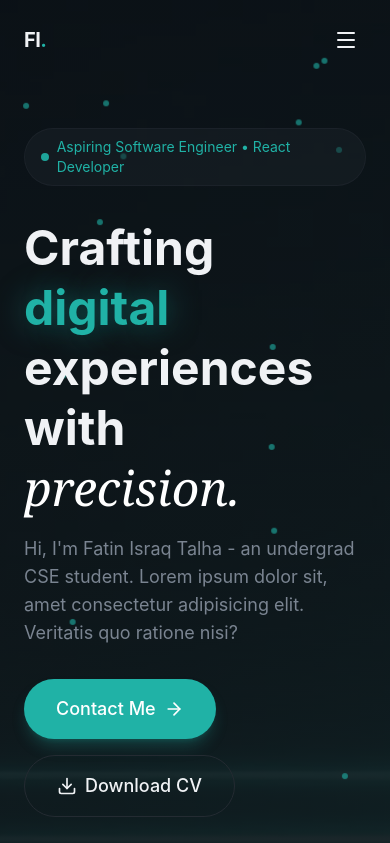
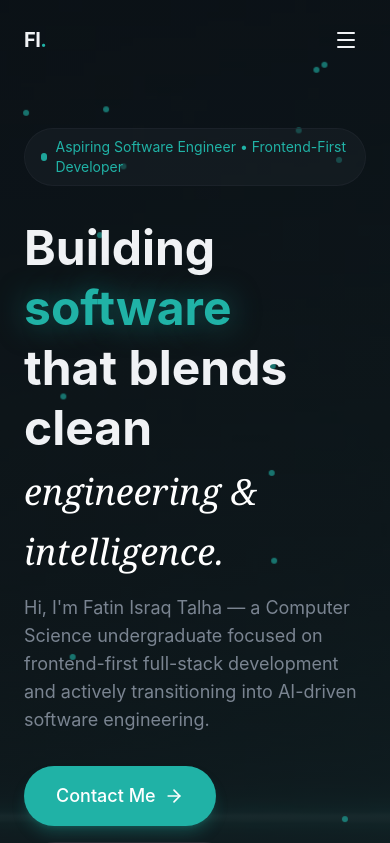
Before and after one commit to fatin-israq/portfolio, a React (Vite) app: page / in a window 390 px wide. Shown: the top 843 px of the page. Built offline with nearby package versions, Linux system fonts and the light colour scheme.

Commit message:
Update Hero section text and enhance social links with actual URLs

```diff
--- a/src/sections/Hero.jsx
+++ b/src/sections/Hero.jsx
@@ -1,7 +1,6 @@
 import {
   ArrowRight,
   ChevronDown,
-  Download,
   Github,
   Instagram,
   Linkedin,
@@ -51,26 +50,27 @@ const Hero = () => {
             <div className="animate-fade-in">
               <span className="inline-flex items-center gap-2 px-4 py-2 rounded-full glass text-sm text-primary">
                 <span className="w-2 h-2 bg-primary rounded-full animate-pulse" />
-                Aspiring Software Engineer • React Developer
+                Aspiring Software Engineer • Frontend-First Developer
               </span>
             </div>
 
             {/* Headline */}
             <div className="space-y-4">
               <h1 className="text-5xl md:text-6xl lg:text-7xl font-bold leading-tight animate-fade-in animation-delay-100">
-                Crafting <span className="text-primary glow-text">digital</span>
+                Building{" "}
+                <span className="text-primary glow-text">software</span>
                 <br />
-                experiences with
+                that blends clean
                 <br />
-                <span className="font-serif italic font-normal text-white">
-                  precision.
+                <span className="text-4xl md:text-5xl lg:text-6xl font-serif italic font-normal text-white">
+                  engineering & intelligence.
                 </span>
               </h1>
 
               <p className="text-lg text-muted-foreground max-w-lg animate-fade-in animation-delay-200">
-                Hi, I'm Fatin Israq Talha - an undergrad CSE student. Lorem
-                ipsum dolor sit, amet consectetur adipisicing elit. Veritatis
-                quo ratione nisi?
+                Hi, I'm Fatin Israq Talha — a Computer Science undergraduate
+                focused on frontend-first full-stack development and actively
+                transitioning into AI-driven software engineering.
               </p>
             </div>
 
@@ -85,9 +85,15 @@ const Hero = () => {
             <div className="flex items-center gap-4 animate-fade-in animation-delay-400">
               <span className="text-sm text-muted-foreground">Follow Me: </span>
               {[
-                { icon: Github, href: "#" },
-                { icon: Linkedin, href: "#" },
-                { icon: Instagram, href: "#" },
+                { icon: Github, href: "https://github.com/fatin-israq" },
+                {
+                  icon: Linkedin,
+                  href: "https://www.linkedin.com/in/fatin-israq-talha-296026255/",
+                },
+                {
+                  icon: Instagram,
+                  href: "https://www.instagram.com/israq_talha/",
+                },
               ].map((social, i) => (
                 <a
                   key={i}
```
